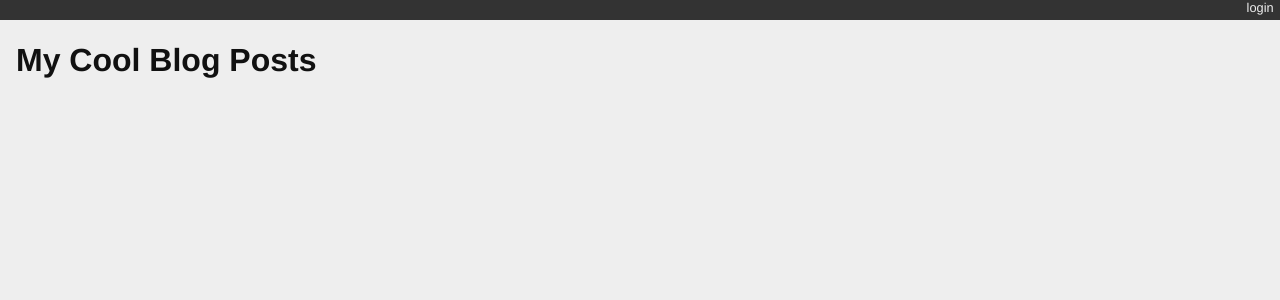
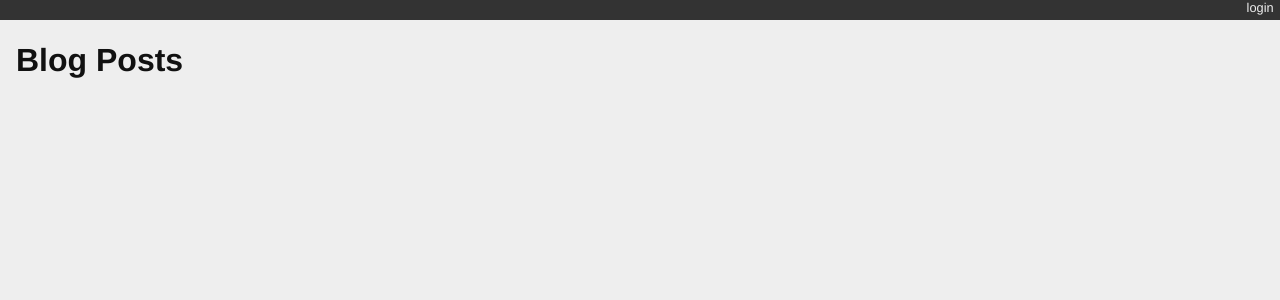
Before and after one commit to jkwray/django-blog, a Django app: page / in a window 1280 px wide. Shown: the top 300 px of the page. Run offline with Django 4.2, Linux system fonts and the light colour scheme; data that the repository does not hold is empty.

Commit message:
Change blog list title

```diff
--- a/mysite/blogging/tests.py
+++ b/mysite/blogging/tests.py
@@ -27,7 +27,7 @@ class FrontEndTestCase(TestCase):
     def test_list_only_published(self):
         resp = self.client.get("/")
         resp_text = resp.content.decode(resp.charset)
-        self.assertTrue("My Cool Blog Posts" in resp_text)
+        self.assertTrue("Blog Posts" in resp_text)
         for count in range(1, 11):
             title = "Post %d Title" % count
             if count < 6:
--- a/mysite/templates/blogging/list.html
+++ b/mysite/templates/blogging/list.html
@@ -1,6 +1,6 @@
 {% extends "base.html" %}
 {% block content %}
-<h1>My Cool Blog Posts</h1>
+<h1>Blog Posts</h1>
 {% for post in post_list %}
     <div class="post">
         <h2>
```
